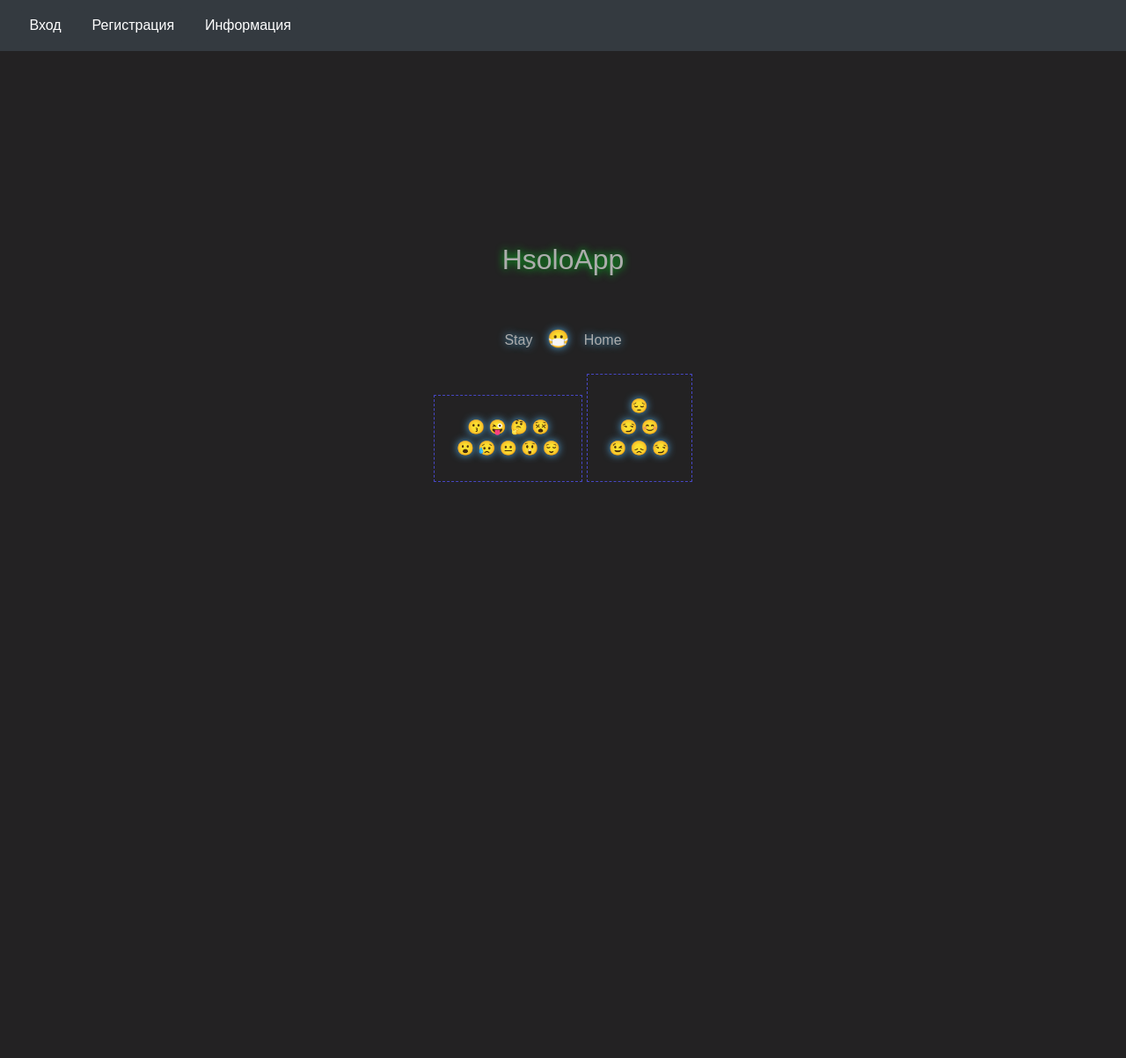
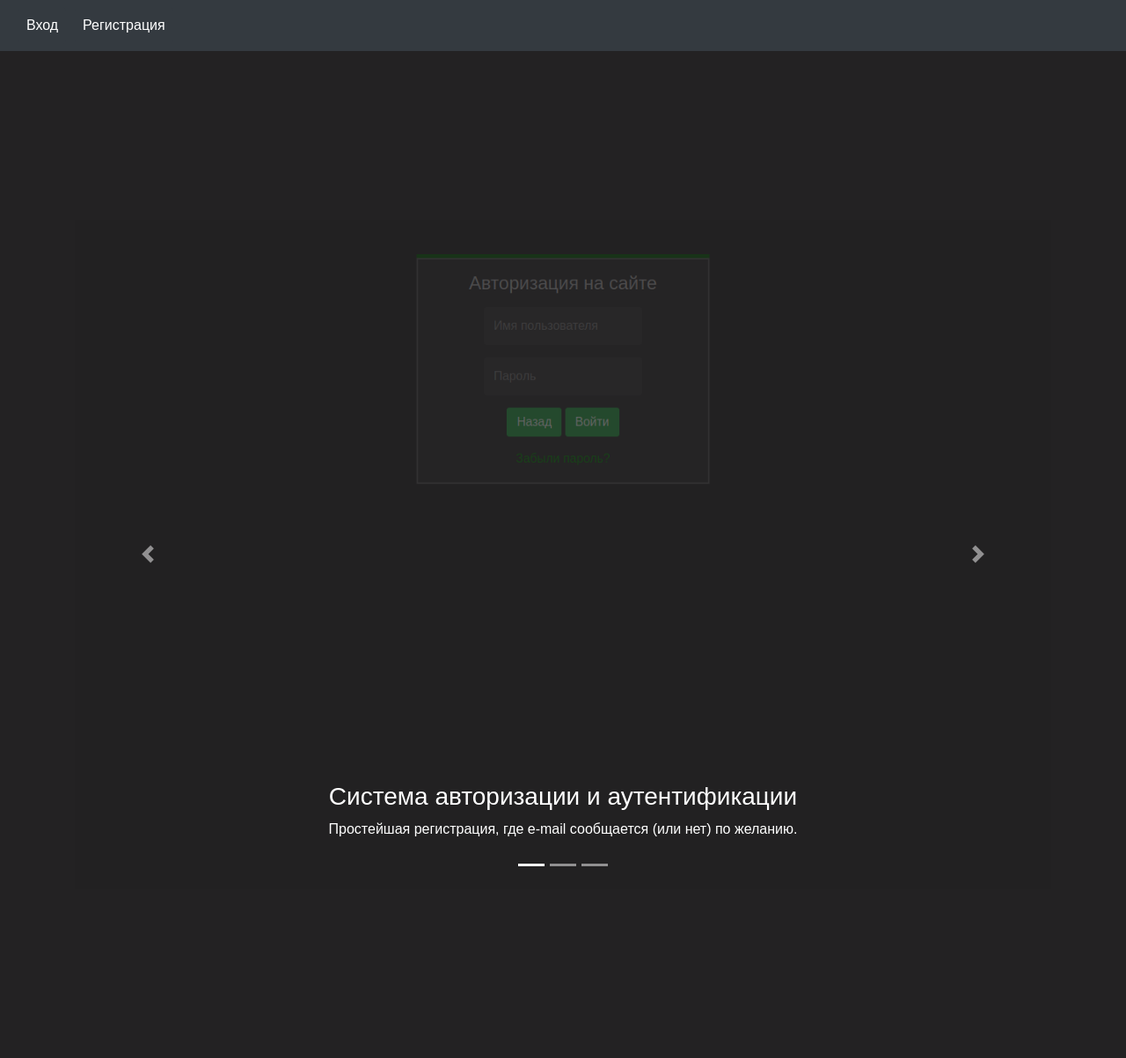
Before and after one commit to hsolo0999/HsoloWebSite, a Django app: page / in a window 1280 px wide. Shown: the whole page at 88% size. Before the commit the page ends 548 px from the top, so only its background shows below. Run offline with Django 3.2, Linux system fonts and the light colour scheme; parts of the project's set-up code (start-up, migrations or seed data) failed here and were passed over; some libraries are stand-ins or nearby versions.

Commit message:
add carousel

```diff
--- a/static/css/style_webapp_start.css
+++ b/static/css/style_webapp_start.css
@@ -1,54 +1,10 @@
-.start__content {
-    margin: 2%;
-    margin-top: 4%;
-    text-shadow: 0px 0px 10px rgba(81, 171, 227, 1);
-    text-align: center;
+.container {
+    margin-top: 15%;
+    margin-bottom: 15%;
 }
 
-.one {
-    display: inline-block;
-    margin-bottom: 2%;
-    border: 1px dashed rgb(71, 71, 196);
-    padding: 2%;
+.carousel-item img {
+    width: 100%;
+    height: 50%;
+    opacity: 0.3;
 }
-
-.stay_home {
-    font-size: 1.25rem;
-    display: inline;
-    padding: 1%;
-}
-
-.three {
-    display: inline-block;
-    margin-top: 2%;
-    margin-bottom: 2%;
-    border: 1px dashed rgb(71, 71, 196);
-    padding: 2%;
-}
-
-.start__content {
-    margin: 2%;
-    padding-top: 15%;
-}
-
-a {
-    display: block;
-}
-
-.inform {
-    text-shadow: 0px 0px 10px rgb(5, 167, 207);
-}
-
-h4 {
-    text-shadow: 0px 0px 10px rgb(5, 207, 32);
-    font-size: 2rem;
-}
-
-/* deck */
-@media screen and (max-width: 995px) {
-    /* mobile */
-    .start__content {
-        margin: 2%;
-        padding-top: 35%;
-    }
-}
--- a/templates/account/login.html
+++ b/templates/account/login.html
@@ -64,9 +64,9 @@
       <i class="fa fa-odnoklassniki" aria-hidden="true"></i>
     </div>
   -->
-  <a class="secondaryAction" href="{% url 'account_reset_password' %}">Забыли
+  <!-- <a class="secondaryAction" href="{% url 'account_reset_password' %}">Забыли
     пароль?</a>
-</div>
+</div> -->
 
 </div>
 
--- a/templates/main/base.html
+++ b/templates/main/base.html
@@ -55,9 +55,9 @@
                 <li class="nav-item active navbar__item"><a class="nav-link navbar__link btn btn-dark"
                     href="{% url 'account_email' %}">Сменить мыло</a></li> -->
 
-                <li class="nav-item active navbar__item"><a class="nav-link navbar__link btn btn-dark"
+                <!-- <li class="nav-item active navbar__item"><a class="nav-link navbar__link btn btn-dark"
                     href="{% url 'wa_about' %}">Информация</a>
-                </li>
+                </li> -->
                 <li class="nav-item active navbar__item">
                     <a class="nav-link navbar__link btn btn-dark" href="{% url 'account_logout' %}">Выйти</a>
                 </li>
@@ -68,9 +68,9 @@
                 <li class="nav-item active navbar__item"><a class="nav-link navbar__link btn btn-dark"
                         href="{% url 'account_signup' %}">Регистрация</a>
                 </li>
-                <li class="nav-item active navbar__item"><a class="nav-link navbar__link btn btn-dark"
+                <!-- <li class="nav-item active navbar__item"><a class="nav-link navbar__link btn btn-dark"
                     href="{% url 'wa_about' %}">Информация</a>
-                </li>
+                </li> -->
                 {% endif %}
 
             </ul>
--- a/templates/main/start.html
+++ b/templates/main/start.html
@@ -14,15 +14,46 @@
 {% block content %}
 <link rel="stylesheet" href="{% static 'css/style_webapp_start.css' %}">
 
-<div class="start__content">
-    <h4>HsoloApp</h4>
-    <br><br> Stay <div class="stay_home">😷</div> Home <br><br>
-    <div class="three">😗 😜 🤔 😵<br>😮 😥 😐 😲 😌</div>
-    <div class="one">
-        😔<br>😏 😊<br>😉 😞 😏</div>
-    {% if user.is_authenticated %}
-    <br> <b>{{ user.username }}</b>, независимо от того, настоящее это имя или нет, ты - <b>красава</b> 😉
-    {% endif %}
+<div class="container">
+
+    <div id="carouselExampleIndicators" class="carousel slide" data-ride="carousel">
+        <ol class="carousel-indicators">
+            <li data-target="#carouselExampleIndicators" data-slide-to="0" class="active"></li>
+            <li data-target="#carouselExampleIndicators" data-slide-to="1"></li>
+            <li data-target="#carouselExampleIndicators" data-slide-to="2"></li>
+        </ol>
+        <div class="carousel-inner">
+            <div class="carousel-item active">
+                <img class="d-block" src="{% static 'img/carousel/carousel_3.png' %}" alt="Первый слайд">
+                <div class="carousel-caption d-none d-md-block">
+                    <h3>Система авторизации и аутентификации</h3>
+                    <p>Простейшая регистрация, где e-mail сообщается (или нет) по желанию.</p>
+                  </div>
+            </div>
+            <div class="carousel-item">
+                <img class="d-block" src="{% static 'img/carousel/carousel_2.png' %}" alt="Второй слайд">
+                <div class="carousel-caption d-none d-md-block">
+                        <h3>Многопоточный парсер</h3>
+                        <p>Работа сортировщика вакансий с популярного сайта по поиску работы. Возможность настроить по собственному желанию</p>
+                  </div>
+            </div>
+            <div class="carousel-item">
+                <img class="d-block" src="{% static 'img/carousel/carousel_1.png' %}" alt="Третий слайд">
+                <div class="carousel-caption d-none d-md-block">
+                        <h3>Блог</h3>
+                        <p>Маленькая социальная сеть станет доступна после регистрации на сайте</p>
+                  </div>
+            </div>
+        </div>
+        <a class="carousel-control-prev" href="#carouselExampleIndicators" role="button" data-slide="prev">
+            <span class="carousel-control-prev-icon" aria-hidden="true"></span>
+            <span class="sr-only">Previous</span>
+        </a>
+        <a class="carousel-control-next" href="#carouselExampleIndicators" role="button" data-slide="next">
+            <span class="carousel-control-next-icon" aria-hidden="true"></span>
+            <span class="sr-only">Next</span>
+        </a>
+    </div>
 </div>
 
 {% endblock %}
--- a/templates/notebook/lines.html
+++ b/templates/notebook/lines.html
@@ -14,9 +14,7 @@
 {% block content %}
 <link rel="stylesheet" href="{% static 'css/style_notebook_lines.css' %}">
 
-<div class="cards_wrapper">
-
-    <a class="btn btn-dark mt-15 btn-block text-center card" href="{% url 'nb_line_create_url' %}" role="button">Сделать запись {{ emj }}</a>
+<div class="container cards_wrapper">
 
     {% for line in page_object.object_list %}
     <a href="{{ line.get_absolute_url }}">
--- a/templates/notebook/notebook_base.html
+++ b/templates/notebook/notebook_base.html
@@ -40,6 +40,9 @@
                     <a class="nav-link navbar__link btn btn-dark" href="{% url 'nb_tags_url' %}">Все теги</a>
                 </li>
                 <li class="nav-item active navbar__item">
+                        <a class="nav-link navbar__link btn btn-dark" href="{% url 'nb_line_create_url' %}">Сделать запись {{ emj }}</a>
+                    </li>
+                <li class="nav-item active navbar__item">
                     <a class="nav-link navbar__link btn btn-dark" href="./logout">Выйти</a>
                 </li>
             </ul>
```
Also changed, not shown: README.md, static/img/carousel/carousel_1.png (added), static/img/carousel/carousel_2.png (added), static/img/carousel/carousel_3.png (added).
